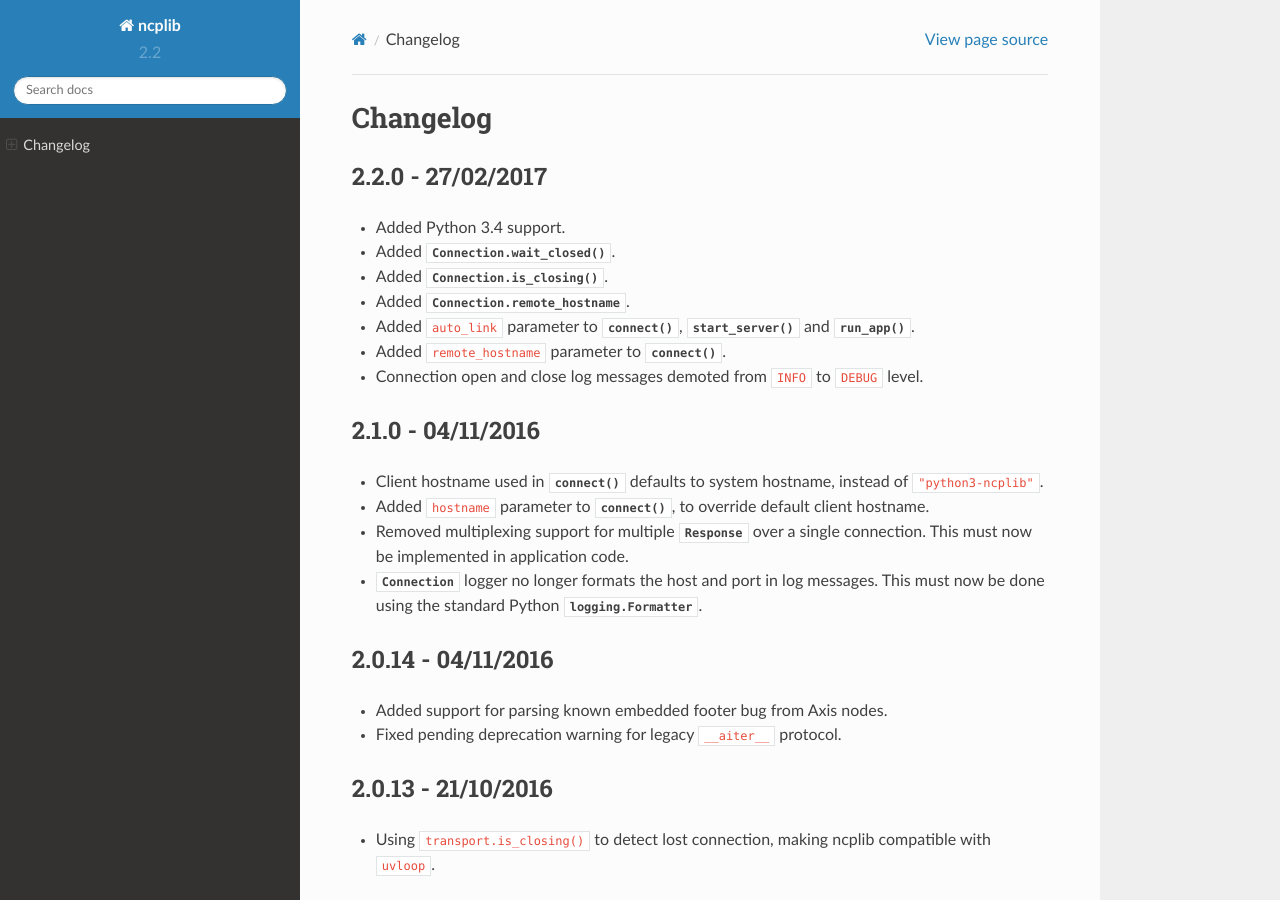
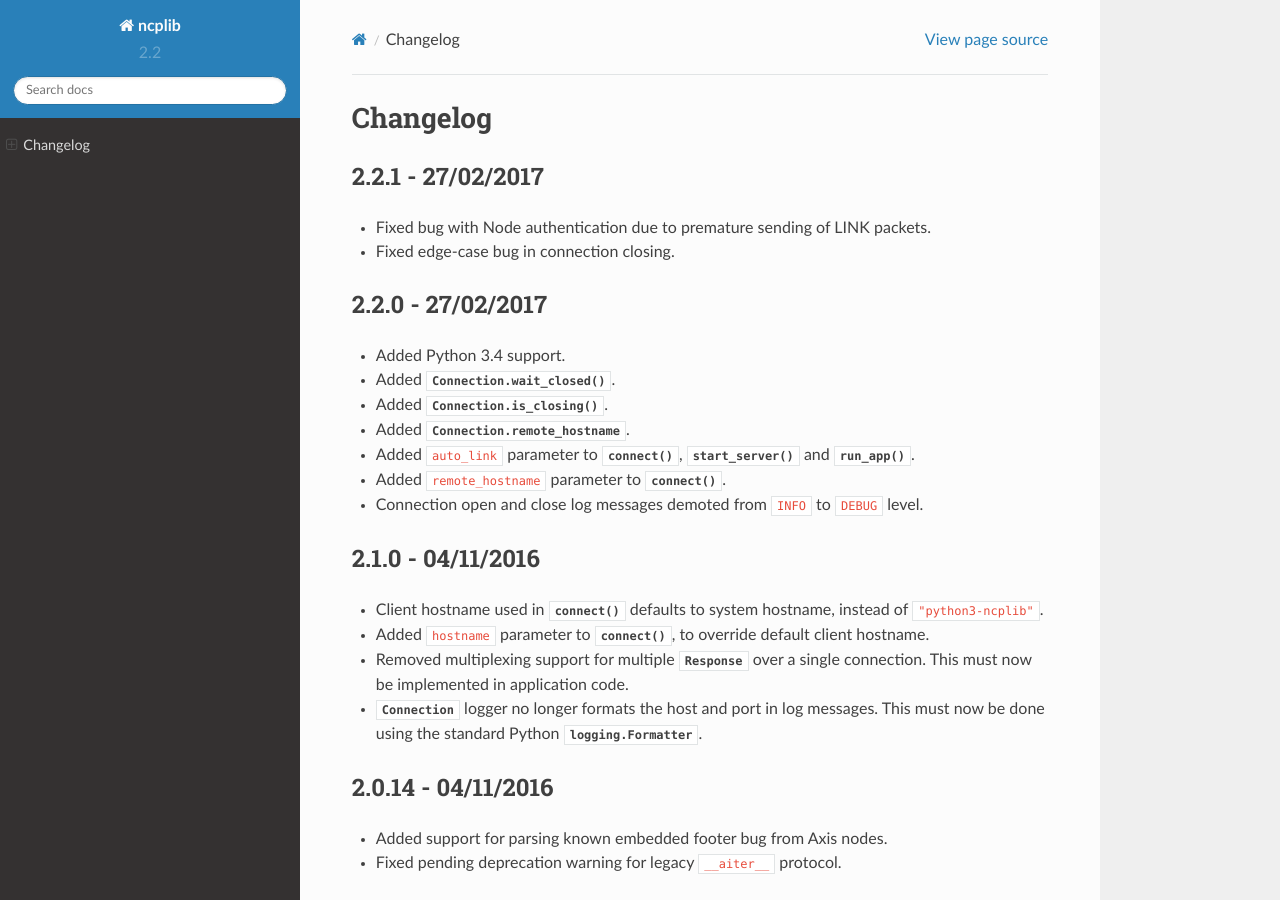
Before and after one commit to CRFS/python3-ncplib, a Sphinx documentation site: the page built from docs/changelog.rst, in a window 1280 px wide and 900 px high. Built offline with Sphinx 7.4.7 and the Read the Docs theme 2.0.0, drawn with Linux system fonts in a browser that asks for light colours.

Commit message:
Updating changelog

```diff
--- a/docs/changelog.rst
+++ b/docs/changelog.rst
@@ -2,6 +2,13 @@ Changelog
 =========
 
 .. currentmodule:: ncplib
+
+
+2.2.1 - 27/02/2017
+------------------
+
+- Fixed bug with Node authentication due to premature sending of LINK packets.
+- Fixed edge-case bug in connection closing.
 
 
 2.2.0 - 27/02/2017
```
